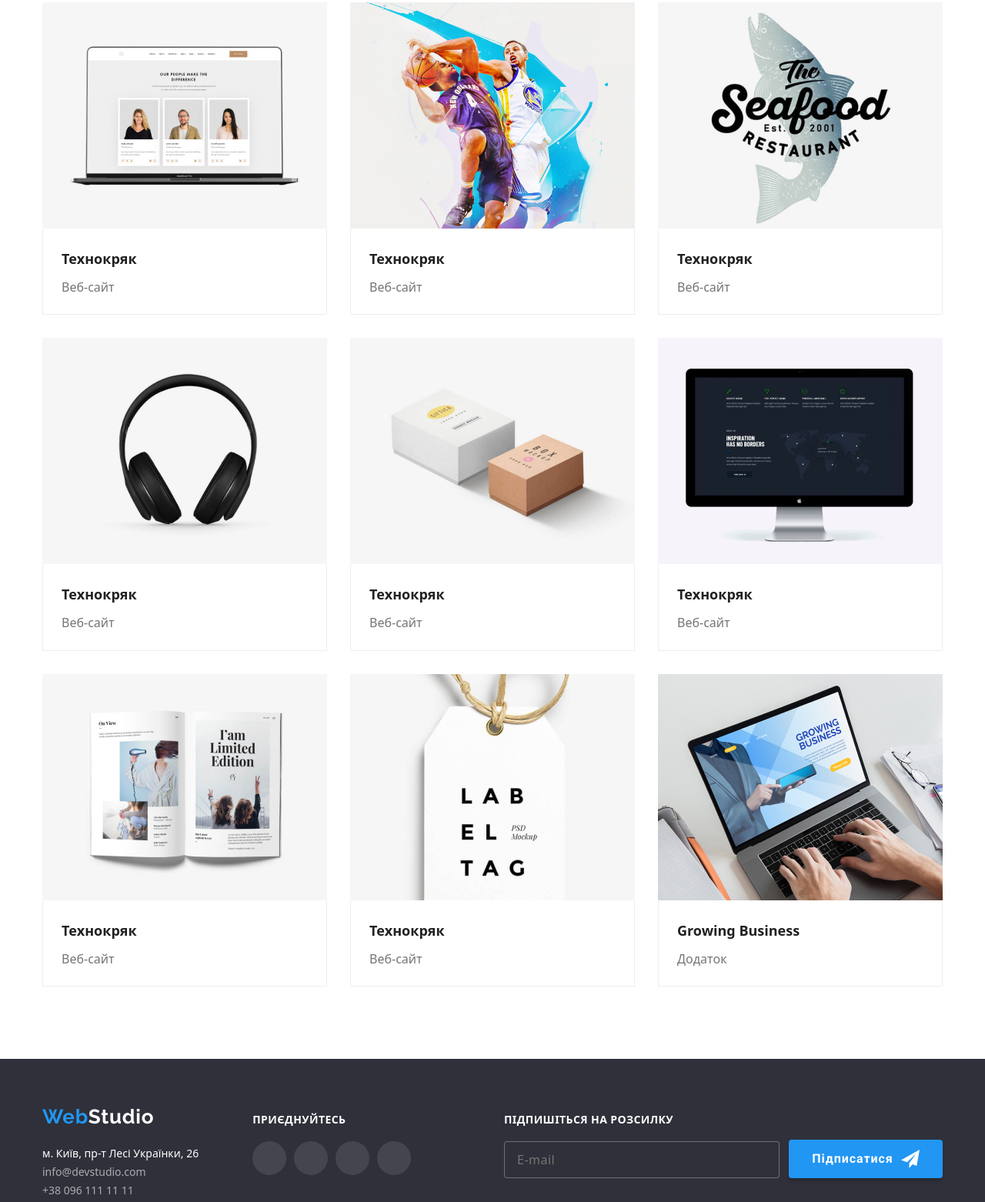
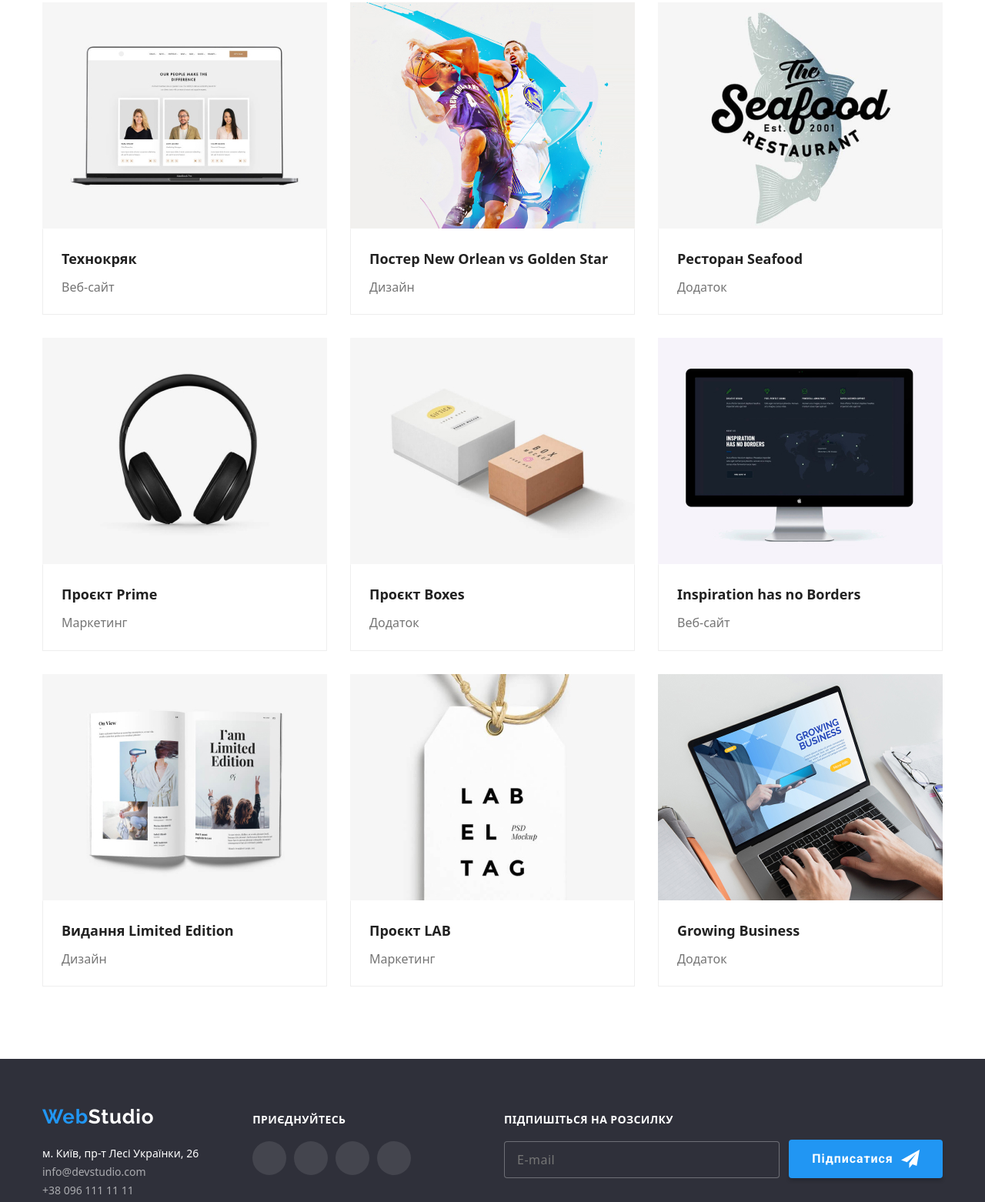
Before and after one commit to VitaliiMaC9m6uk/goit-markup-hw-08, a plain HTML site: page portfolio.html in a window 1280 px wide. Shown: the part 260-1822 px from the top of the page at 77% size. Drawn offline with nearby package versions, Linux system fonts and the light colour scheme.

Commit message:
Поправив
Підкреслювання не має бути на Герої,
на планшеті завеликі відступи, не треба і марджини, portfolio всюди однакові назви

```diff
--- a/portfolio.html
+++ b/portfolio.html
@@ -179,8 +179,8 @@
                   </div>
                 </div>
                 <div class="collection__border">
-                  <h2 class="collection__title">Технокряк</h2>
-                  <p class="collection__text">Веб-сайт</p>
+                  <h2 class="collection__title">Постер New Orlean vs Golden Star</h2>
+                  <p class="collection__text">Дизайн</p>
                 </div>
               </a>
             </li>
@@ -210,8 +210,8 @@
                   </div>
                 </div>
                 <div class="collection__border">
-                  <h2 class="collection__title">Технокряк</h2>
-                  <p class="collection__text">Веб-сайт</p>
+                  <h2 class="collection__title">Ресторан Seafood</h2>
+                  <p class="collection__text">Додаток</p>
                 </div>
               </a>
             </li>
@@ -241,8 +241,8 @@
                   </div>
                 </div>
                 <div class="collection__border">
-                  <h2 class="collection__title">Технокряк</h2>
-                  <p class="collection__text">Веб-сайт</p>
+                  <h2 class="collection__title">Проєкт Prime</h2>
+                  <p class="collection__text">Маркетинг</p>
                 </div>
               </a>
             </li>
@@ -272,8 +272,8 @@
                   </div>
                 </div>
                 <div class="collection__border">
-                  <h2 class="collection__title">Технокряк</h2>
-                  <p class="collection__text">Веб-сайт</p>
+                  <h2 class="collection__title">Проєкт Boxes</h2>
+                  <p class="collection__text">Додаток</p>
                 </div>
               </a>
             </li>
@@ -303,7 +303,7 @@
                   </div>
                 </div>
                 <div class="collection__border">
-                  <h2 class="collection__title">Технокряк</h2>
+                  <h2 class="collection__title">Inspiration has no Borders</h2>
                   <p class="collection__text">Веб-сайт</p>
                 </div>
               </a>
@@ -334,8 +334,8 @@
                   </div>
                 </div>
                 <div class="collection__border">
-                  <h2 class="collection__title">Технокряк</h2>
-                  <p class="collection__text">Веб-сайт</p>
+                  <h2 class="collection__title">Видання Limited Edition</h2>
+                  <p class="collection__text">Дизайн</p>
                 </div>
               </a>
             </li>
@@ -365,8 +365,8 @@
                   </div>
                 </div>
                 <div class="collection__border">
-                  <h2 class="collection__title">Технокряк</h2>
-                  <p class="collection__text">Веб-сайт</p>
+                  <h2 class="collection__title">Проєкт LAB</h2>
+                  <p class="collection__text">Маркетинг</p>
                 </div>
               </a>
             </li>
--- a/sass/components/_page-header.scss
+++ b/sass/components/_page-header.scss
@@ -37,7 +37,7 @@
     content: "";
     position: absolute;
     left: 0;
-    bottom: -5%;
+    bottom: -1px;
 
     padding: 0;
     margin: 0;
--- a/sass/layout/_features.scss
+++ b/sass/layout/_features.scss
@@ -16,7 +16,11 @@
         width: 270px;
     }
   }
-
+  &__list{
+    display: flex;
+    flex-wrap: wrap;
+    gap:30px;
+  }
   &__icon {
     height: 70px;
     width: 70px;
@@ -41,13 +45,16 @@
 
     margin-top: 0;
     margin-bottom: 10px;
+    @media screen and (min-width:768px){
+      text-align: left;
+    }
   }
   &__text {
     line-height: 1.71;
     letter-spacing: 0.03em;
 
     margin-top: 0;
-    margin-bottom: 30px;
+    margin-bottom: 0px;
 
 
   }
@@ -60,8 +67,8 @@
         }
         &__list{
             display: flex;
-            flex-wrap: wrap;
-            gap:30px ;
+
+
         }
     }
 }
```
Also changed, not shown: css/main.css, css/main.min.css, 2 other files.
